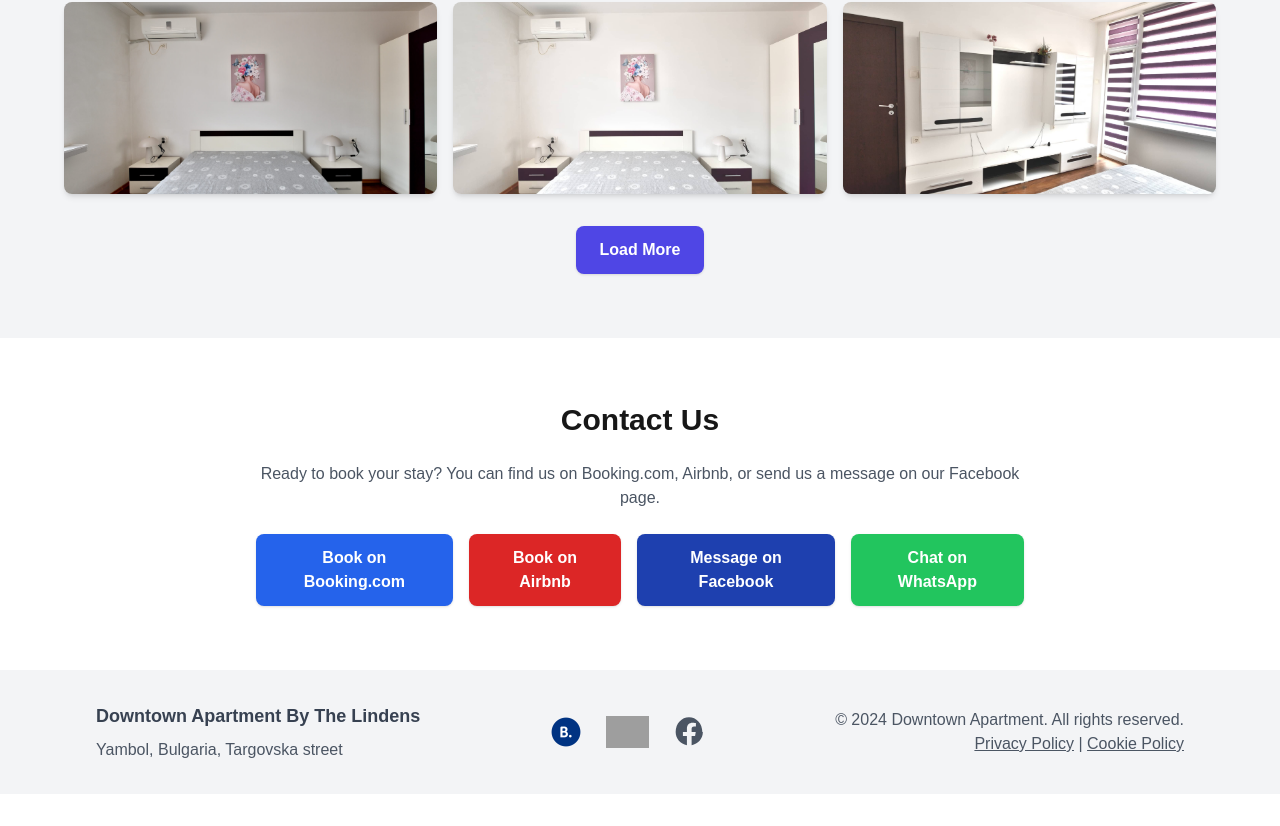
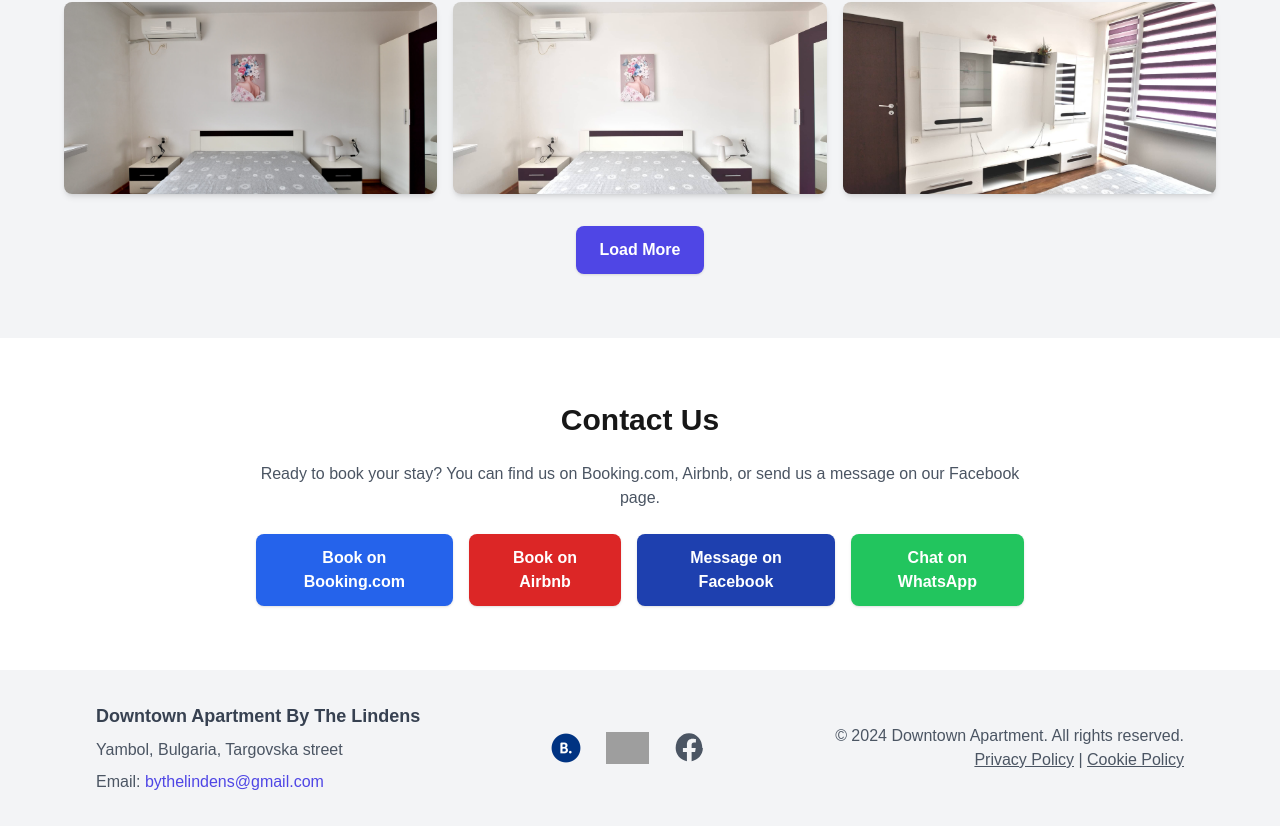
Before and after one commit to nonadzhurkova/short-accommodation, a Next.js app: page / in a window 1280 px wide. Shown: the part 5564-6390 px from the top of the page. Before the commit the page ends 6358 px from the top, so only its background shows below. Built offline with nearby package versions, Linux system fonts and the light colour scheme; grey boxes are pictures that could not be loaded.

Commit message:
Contact info updated

```diff
--- a/components/footer.js
+++ b/components/footer.js
@@ -7,40 +7,49 @@
                 {/* Footer Content */}
                 <div className="flex flex-col md:flex-row justify-between items-center">
 
+                    {/* Left Section: Address and Email */}
                     <div className="mb-6 md:mb-0 text-center md:text-left">
                         <h3 className="text-lg font-bold mb-2">Downtown Apartment By The Lindens</h3>
                         <p className="text-gray-600">Yambol, Bulgaria, Targovska street</p>
-
+                        <p className="text-gray-600 mt-2">
+                            Email:{" "}
+                            <a
+                                href="mailto:bythelindens@gmail.com"
+                                className="text-indigo-600 hover:underline"
+                            >
+                                bythelindens@gmail.com
+                            </a>
+                        </p>
                     </div>
 
                     {/* Center Section: Social and Booking Links */}
                     <div className="flex space-x-6 text-center">
                         <Link
-                            href="https://www.booking.com/hotel/bg/downtown-apartment-by-the-lindens.en-gb.html" // Replace with your Booking.com link
+                            href="https://www.booking.com/hotel/bg/downtown-apartment-by-the-lindens.en-gb.html"
                             target="_blank"
                             rel="noopener noreferrer"
                             className="hover:text-indigo-500 transition"
                         >
                             <img
-                                src="/1591871_booking_hotel_social_icon.png" // Replace with your Booking.com logo or icon
+                                src="/1591871_booking_hotel_social_icon.png"
                                 alt="Booking.com"
                                 className="h-8"
                             />
                         </Link>
                         <Link
-                            href="https://www.airbnb.com/h/yambolcentral" // Replace with your Airbnb link
+                            href="https://www.airbnb.com/h/yambolcentral"
                             target="_blank"
                             rel="noopener noreferrer"
                             className="hover:text-indigo-500 transition"
                         >
                             <img
-                                src="/11120556_fi_brands_airbnb_icon.png" // Replace with your Airbnb logo or icon
+                                src="/11120556_fi_brands_airbnb_icon.png"
                                 alt="Airbnb"
                                 className="h-8"
                             />
                         </Link>
                         <Link
-                            href="https://www.facebook.com/people/Downtown-Apartment-By-the-Lindens/61568878130922/" // Replace with your Facebook link
+                            href="https://www.facebook.com/people/Downtown-Apartment-By-the-Lindens/61568878130922/"
                             target="_blank"
                             rel="noopener noreferrer"
                             className="hover:text-indigo-500 transition"
@@ -59,7 +68,7 @@
                     {/* Right Section: Copyright */}
                     <div className="text-center md:text-right mt-6 md:mt-0">
                         <p className="text-gray-600">
-                            &copy; 2024 Downtown Apartment. All rights reserved. <br/>
+                            &copy; 2024 Downtown Apartment. All rights reserved. <br />
                             <Link href="/privacy-policy" className="underline hover:text-indigo-500">
                                 Privacy Policy
                             </Link>{" "}
```
